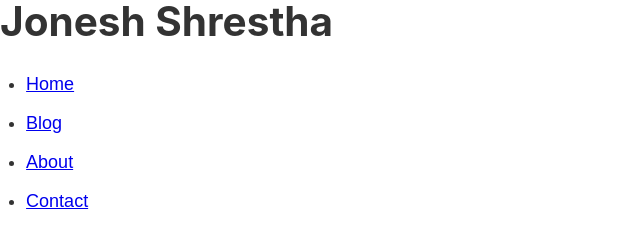
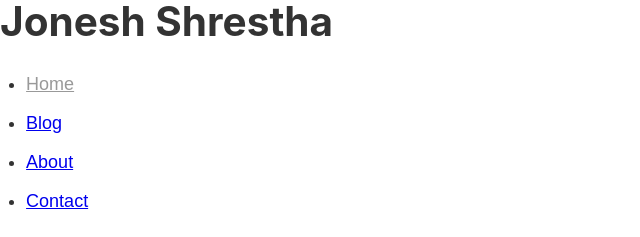
Before and after one commit to joneshshrestha/gatbsy-website, a Gatsby site: page / in a window 1280 px wide. Shown: the top 237 px of the page, 0-640 px from the left. Built offline with nearby package versions, Linux system fonts and the light colour scheme; Gatsby itself is replaced by a stand-in of ours.

Commit message:
header.module.scss file updated

```diff
--- a/src/components/header.js
+++ b/src/components/header.js
@@ -1,5 +1,7 @@
 import React from 'react'
 import { Link } from 'gatsby'
+
+import HeaderStyles from './header.module.scss'
 
 const Header = () => {
     return (
@@ -8,7 +10,7 @@ const Header = () => {
             <nav>
                 <ul>
                     <li>
-                        <Link to = '/'>Home </Link>
+                        <Link className={HeaderStyles.link} to = '/'>Home </Link>
                     </li>
                     <li>
                         <Link to='/blog'>Blog</Link>
--- /dev/null
+++ b/src/components/header.module.scss
@@ -0,0 +1,3 @@
+.link {
+    color: #999999
+}
```
